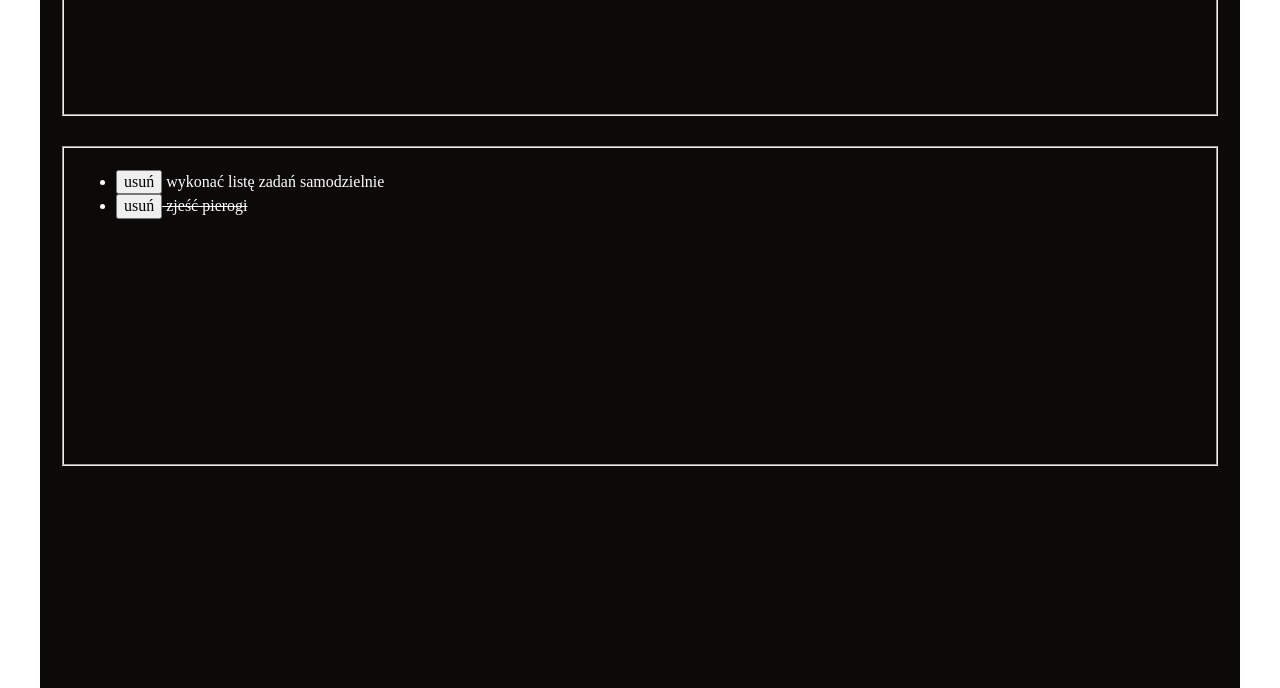
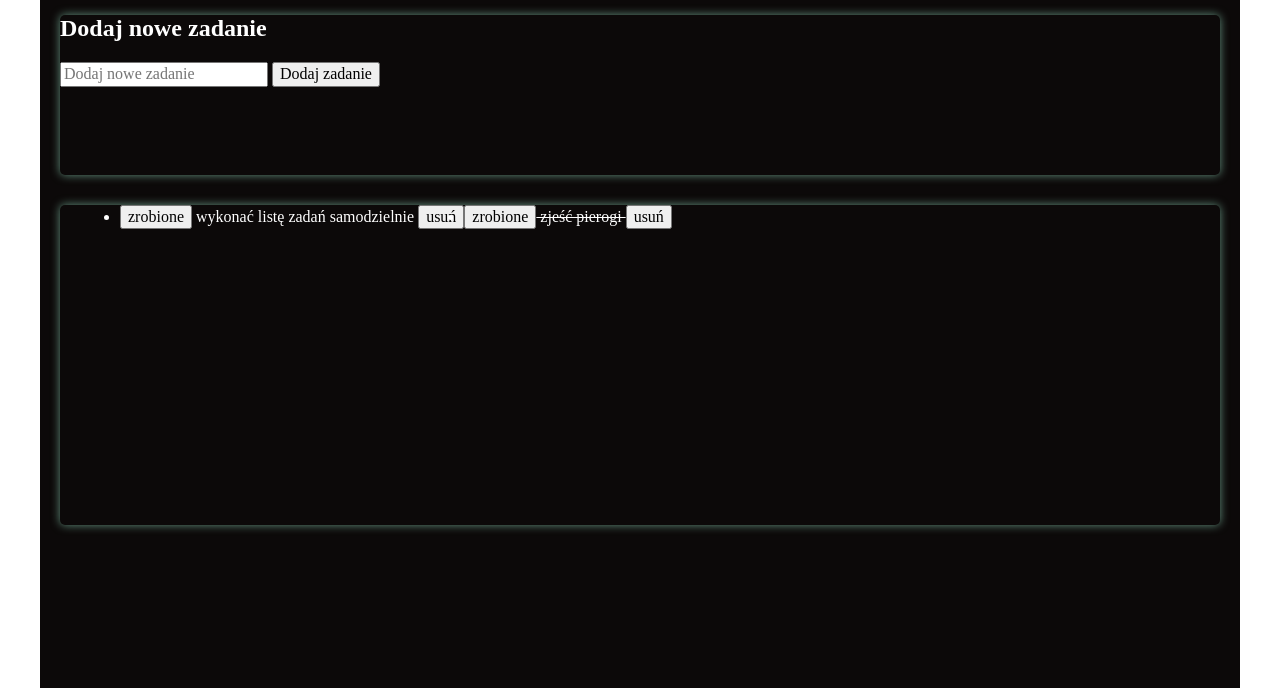
Before and after one commit to KOLANOADRIAN/To-do-list, a plain HTML site: page index.html in a window 1280 px wide. Shown: the part 112-800 px from the top of the page. Drawn offline with nearby package versions, Linux system fonts and the light colour scheme.

Commit message:
added button done

```diff
--- a/index.html
+++ b/index.html
@@ -22,23 +22,19 @@
     <link rel="stylesheet" type="text/css" href="./style.css/section.css">
     <link rel="stylesheet" type="text/css" href="./style.css/mode.css">
     <script defer src="./script.js"></script>
-
 </head>
 
 <body>
     <div class="container conteiner--dark">
         <button class=" button button--white js-colorName">ON</button>
+        <h1 class="container__caption">Lista zadań</h1>
         <form class="container-form js-form">
-           <fieldset class="form__fieldset">
-            <input class="form__input js-newTask" type="text" name="" value=""  >
+            <h2 class="form__caption">Dodaj nowe zadanie</h2>
+            <input class="form__input js-newTask" type="text" placeholder="Dodaj nowe zadanie" name="" value=""  >
             <button class="form__button js-button">Dodaj zadanie</button>
-           </fieldset>
         </form>
         <section class="content-section">
-            <fieldset class="section__fieldset">
                  <ul class="section__list js-tasks"></ul>
-            </fieldset>
-
         </section>
     </div>
 </body>
--- a/script.js
+++ b/script.js
@@ -1,14 +1,11 @@
 {
-    // min 16:32 c.d
-    // przywitanie
-    const SayHello = () => {
-        console.log("Welcome in To to list")
-    }
-    // załadowanie strony mogło by być przywitaniem
+
+
+    // załadowanie strony i przywitanie
     window.addEventListener("load", function () {
-        console.log("The page has loaded")
+        console.log("The page has loaded... Welcome in To do list")
     });
-    //
+    // zmiana tła
     const mode = () => {
         const conteiner__dark = document.querySelector(".conteiner--dark");
         conteiner__dark.classList.toggle("conteiner--white");
@@ -16,6 +13,8 @@
     }
     const button__White = document.querySelector(".button--white")
     button__White.addEventListener("click", mode);
+
+
     // lista z objektami
     const ListWithObjects = [
         {
@@ -27,53 +26,71 @@
             done: true,
         },
     ];
-// renderowanie
+
+    // pusch dodawanie do listy
+    const addNewTask = (newTaskVolume) => {
+        ListWithObjects.push({
+            volume: newTaskVolume,
+        })
+        render();
+    }
+    // usuwanie
+    const removeTask = (index) => {
+        ListWithObjects.splice(index, 1);
+        render();
+    }
+    const toogleDoneTask = (index) => {
+        ListWithObjects[index].done = !ListWithObjects[index].done;
+        render();
+    }
+    // renderowanie
     const render = () => {
         let htmlString = ""
         for (ListWithObject of ListWithObjects) {
             htmlString += `
             <li class= "section__listObject" ${ListWithObject.done ? "style= \"text-decoration: line-through\"" : ""}>
-            <button class="js-remove">usuń</button>
+            <button class="js-done">zrobione</button>
             ${ListWithObject.volume}
-
+             <button class="js-remove">usuń</button>
             </li>
             `;
         };
+
         //  iterowanie forEach i usuwanie -- splice zadń
         document.querySelector(".js-tasks").innerHTML = htmlString;
         const removeButtons = document.querySelectorAll(".js-remove");
         console.log(removeButtons);
         removeButtons.forEach((removeButton, index) => {
             removeButton.addEventListener("click", () => {
-                ListWithObjects.splice(index, 1);
-                render();
+                removeTask(index);
             });
         });
+         //  odznaczanie wykonanego
+         const toogledoneButtons = document.querySelectorAll(".js-done");
+         console.log(toogledoneButtons);
+         toogledoneButtons.forEach((toogledoneButton, index) => {
+             toogledoneButton.addEventListener("click", () => {
+                 toogleDoneTask(index);
+             });
+         });
     };
     // tu łapiemy input
     const onFormSubmit = (event) => {
         event.preventDefault();
         const newTaskVolume = document.querySelector(".js-newTask").value.trim();
         console.log(newTaskVolume);
-        if ( newTaskVolume === "") {
+        if (newTaskVolume === "") {
             return;
         }
         addNewTask(newTaskVolume);
     }
-    // pusch dodawanie do listy
-     const addNewTask = (newTaskVolume) => {
-        ListWithObjects.push({
-            volume: newTaskVolume,
-        })
-        render();
-     }
+
 
     const init = () => {
-        SayHello();
         render();
         // tu wczeńniej była finkcja onFormSubmit po submit
         const form = document.querySelector(".js-form");
-        form.addEventListener("submit", onFormSubmit );
+        form.addEventListener("submit", onFormSubmit);
 
     }
     init();
--- a/style.css/form.css
+++ b/style.css/form.css
@@ -1,10 +1,7 @@
 .container-form {
-    margin-top: 30px;
-    margin-bottom: 30px;
-    padding: 0 20px;
-    text-align: center;
+    margin: 30px 20px;
+    height: 20vh;
+    border-radius: 5px;
+    box-shadow: 0 0 10px rgb(101, 146, 127);
 
 }
-.form__fieldset {
-    height: 20vh;
-}
--- a/style.css/mode.css
+++ b/style.css/mode.css
@@ -6,7 +6,7 @@
 
 
 .conteiner--white {
-    background-color: white;
+    background-color: whitesmoke;
     color: black;
 }
 .button {
--- a/style.css/section.css
+++ b/style.css/section.css
@@ -1,15 +1,18 @@
 .content-section {
-    margin-top: 30px;
-    margin-bottom: 30px;
+    margin: 30px 20px;
     padding: 0 20px;
     text-align: justify;
+    height: 40vh;
+    max-width: 100%;
+    border-radius: 5px;
+    box-shadow: 0 0 10px rgb(101, 146, 127);
+
 }
 
-.section__fieldset {
-    height: 40vh;
-}
 
 .section__list {
+
+   display: flex;
 
 }
 .section__listObject {
```
